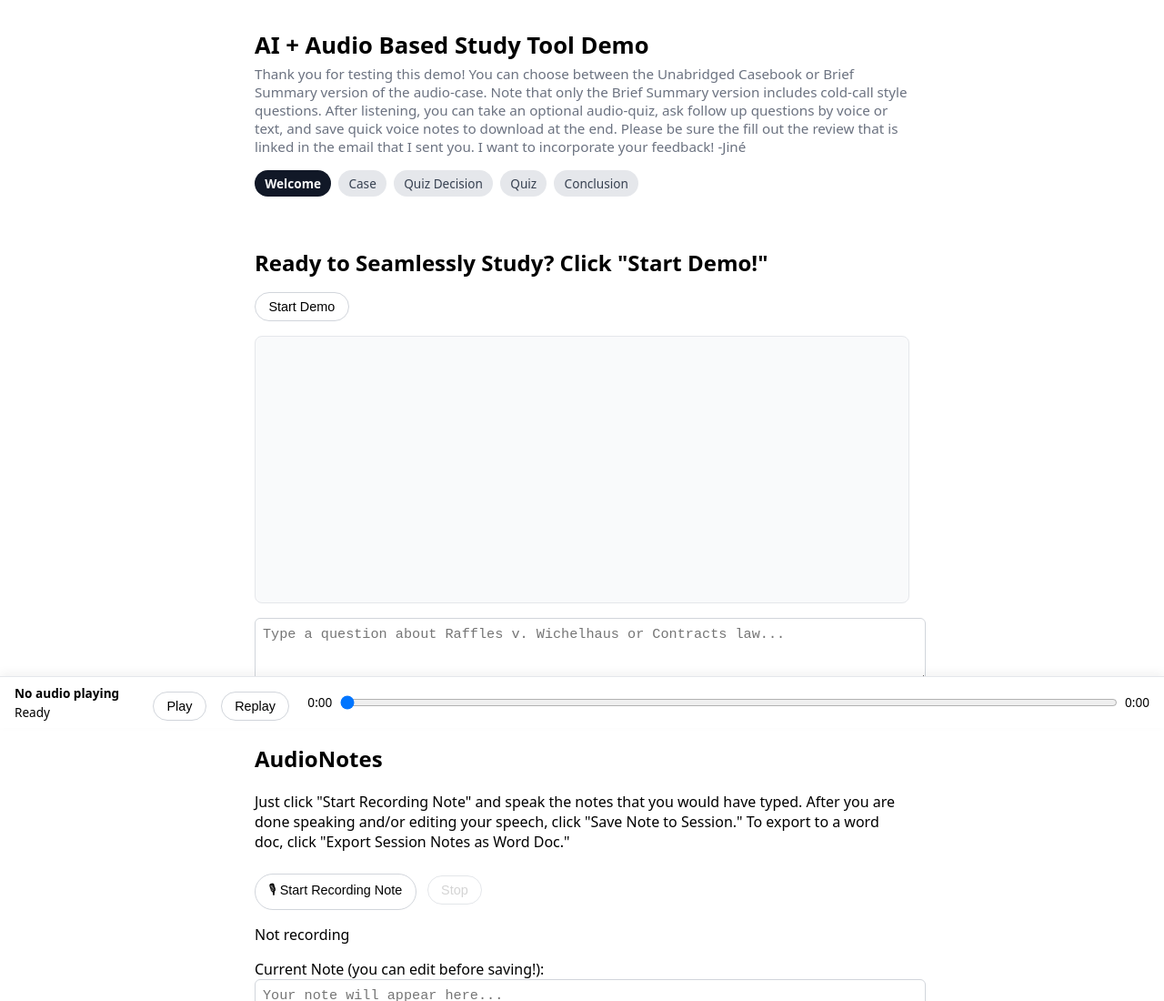
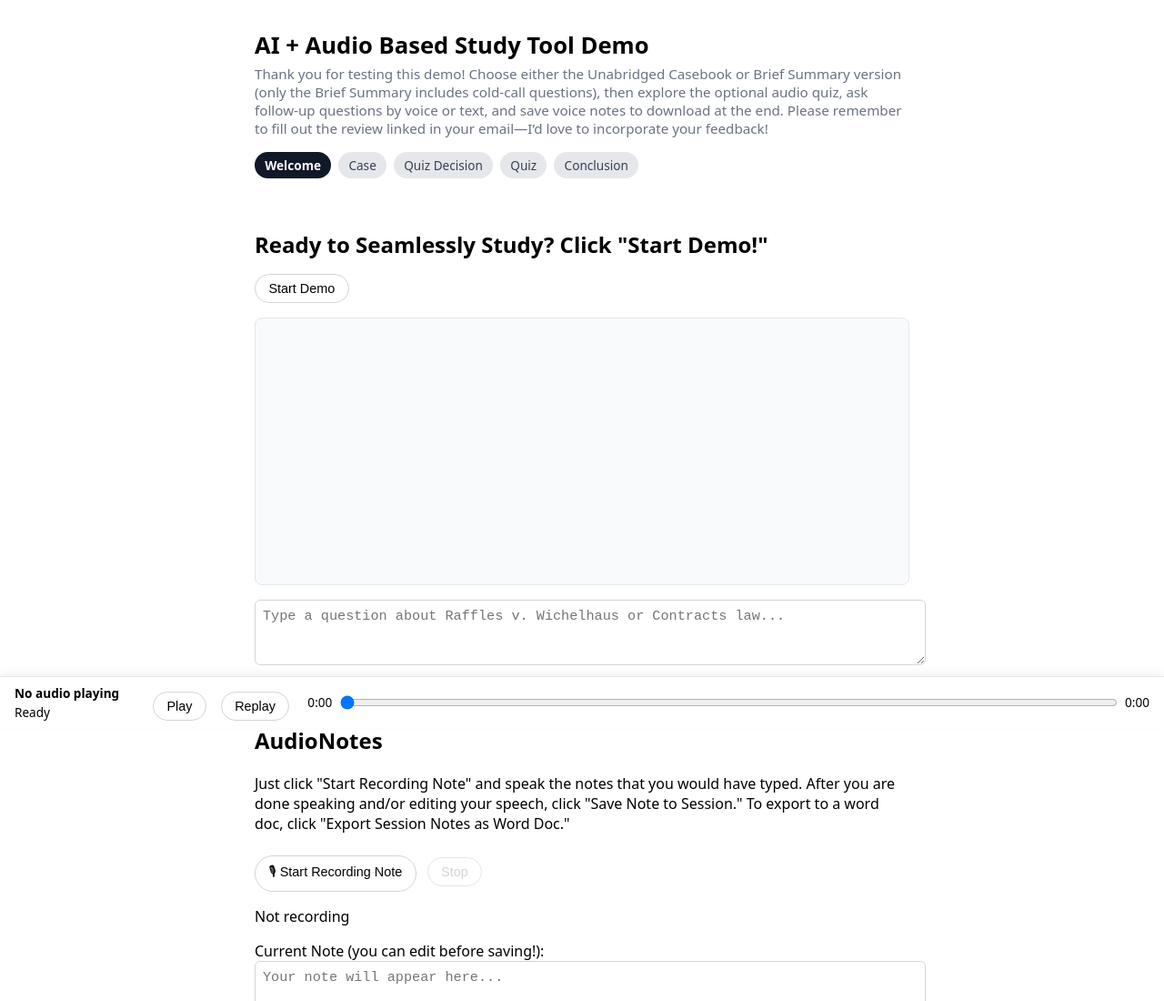
Before and after one commit to jinefrederick-create/tooldemo, a website: page public/index.html in a window 1280 px wide. Shown: the top 1100 px of the page at 91% size. Drawn offline with Linux system fonts and the light colour scheme.

Commit message:
edit intro message

```diff
--- a/public/index.html
+++ b/public/index.html
@@ -171,7 +171,7 @@
 <body>
   <h1>AI + Audio Based Study Tool Demo</h1>
   <div id="subtitle">
-    Thank you for testing this demo! You can choose between the Unabridged Casebook or Brief Summary version of the audio-case. Note that only the Brief Summary version includes cold-call style questions. After listening, you can take an optional audio-quiz, ask follow up questions by voice or text, and save quick voice notes to download at the end. Please be sure the fill out the review that is linked in the email that I sent you. I want to incorporate your feedback! -Jiné
+    Thank you for testing this demo! Choose either the Unabridged Casebook or Brief Summary version (only the Brief Summary includes cold-call questions), then explore the optional audio quiz, ask follow-up questions by voice or text, and save voice notes to download at the end. Please remember to fill out the review linked in your email—I’d love to incorporate your feedback!
   </div>
 
   <!-- Progress steps -->
```
